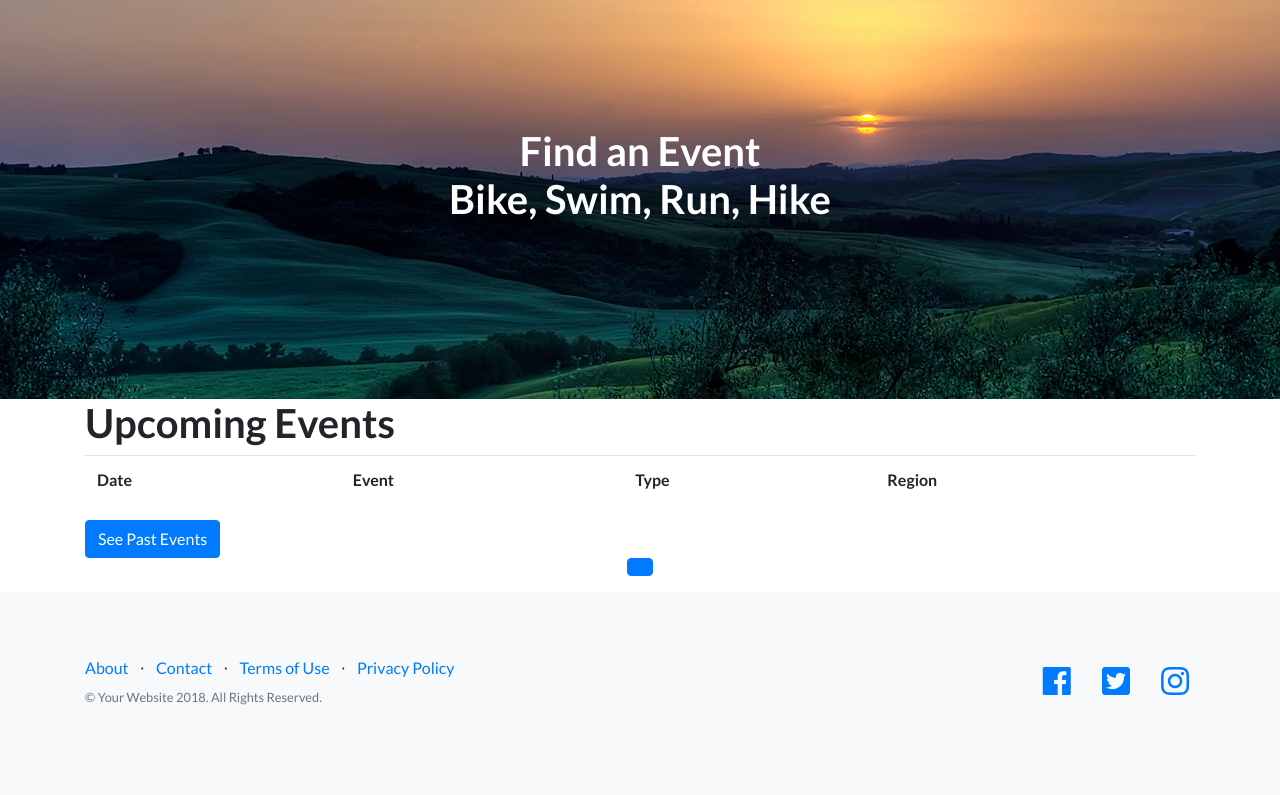
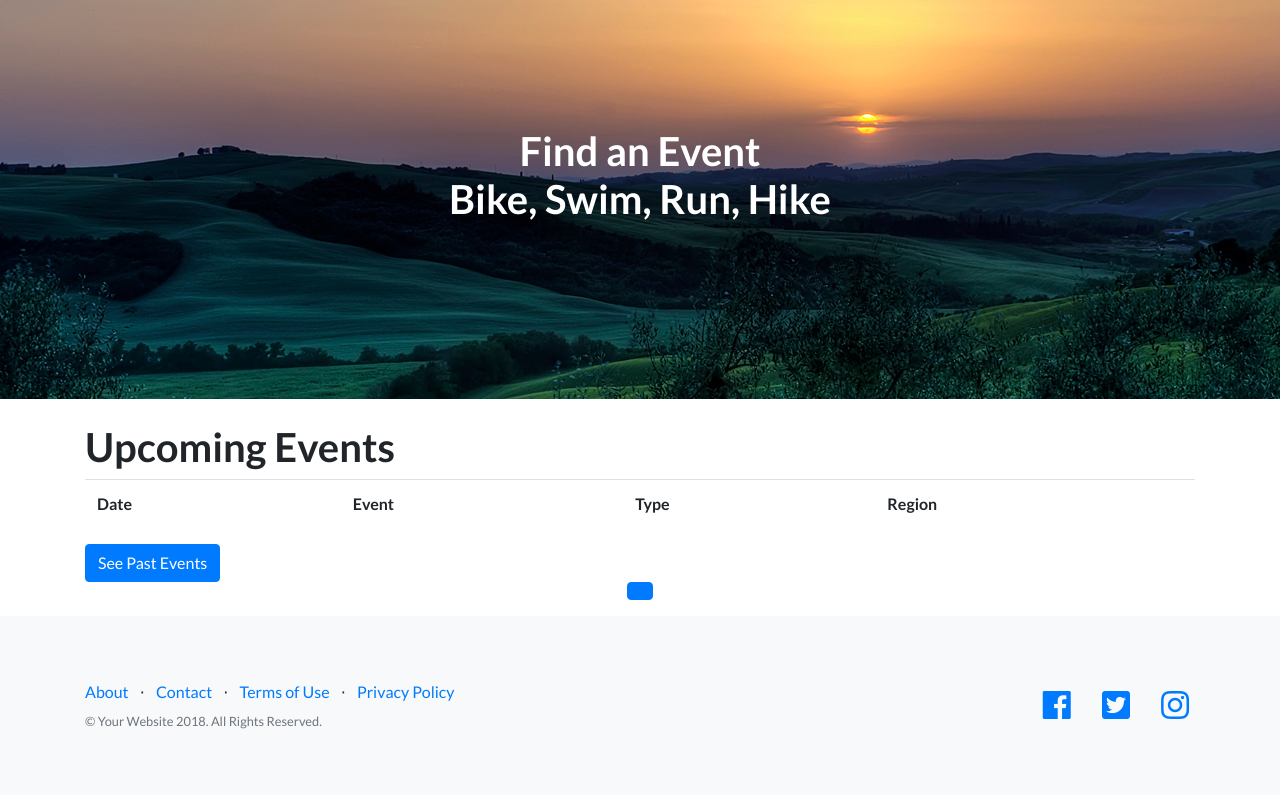
Before and after one commit to shacker/ap, a Django app: template ap/templates/events/index.html in a window 1280 px wide. Shown: the part 57-852 px from the top of the page. Before the commit the page ends 762 px from the top, so only its background shows below. Run offline with Django 3.2, Linux system fonts and the light colour scheme; the template is opened without the code that fills it, so the values that code supplies are empty; style sheets or scripts are compiled from the project's sources; some libraries are stand-ins or nearby versions.

Commit message:
Top margin for content on all views

```diff
--- a/ap/templates/events/index.html
+++ b/ap/templates/events/index.html
@@ -18,7 +18,9 @@
   </header>
 
   <div class="container">
-      <h1>
+      <div class="row">
+        <div class="col-lg-12">
+          <h1 class="mt-4">
             {% if tense == "past" %}Past{% else %}Upcoming{% endif %} Events
           </h1>
           <table class="table">
@@ -63,4 +65,6 @@
           {% include 'core/_pagination.html' with items=events_list %}
 
       </div>
+    </div>
+  </div>
 {% endblock content %}
--- a/ap/templates/faqs/section.html
+++ b/ap/templates/faqs/section.html
@@ -21,7 +21,7 @@
   <div class="container">
     <div class="row">
       <div class="col-lg-12">
-        <h1>
+        <h1 class="mt-4">
           {{ section_title }}
         </h1>
 
```
Lines whose indentation alone changed are shown as unchanged.
